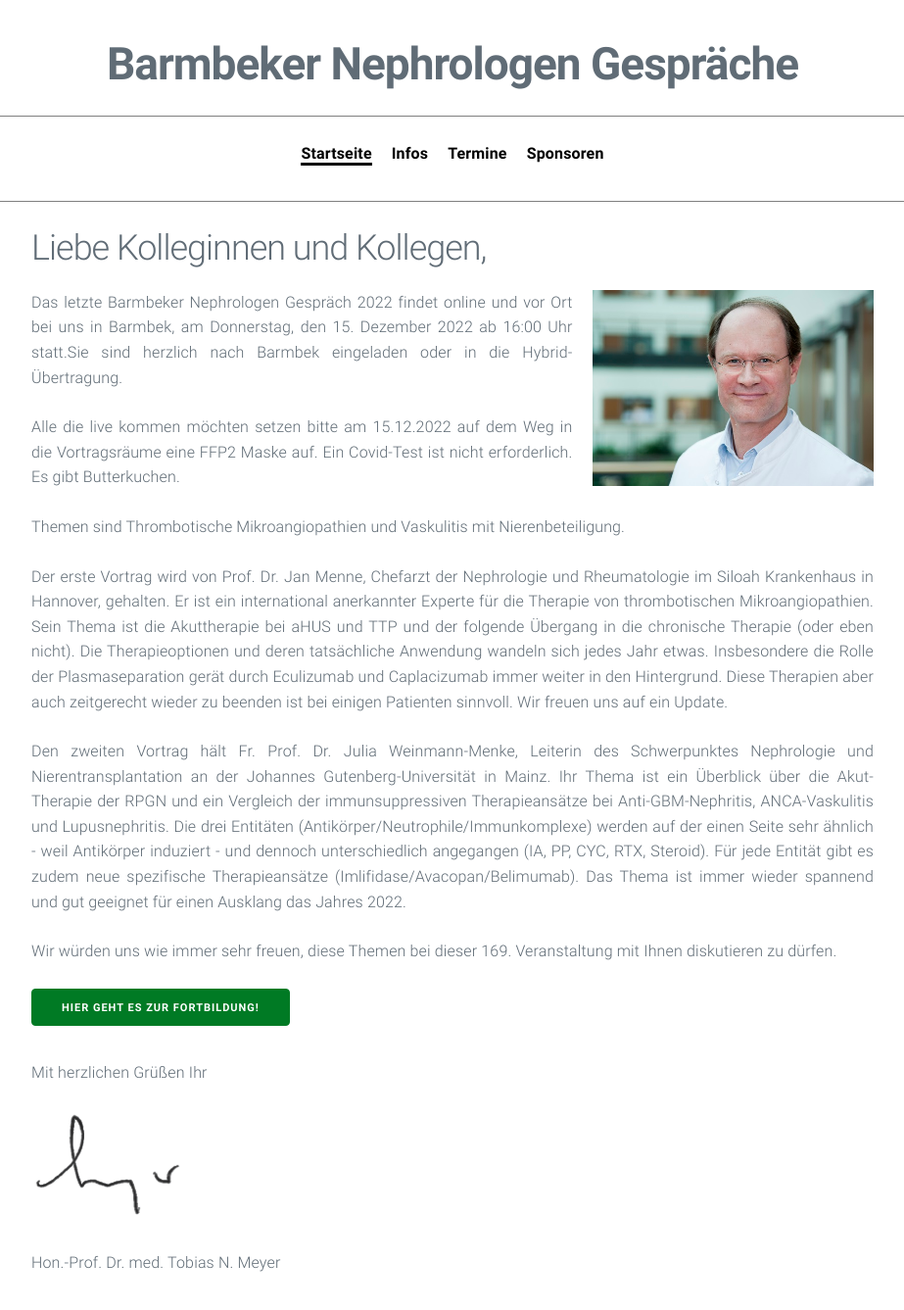
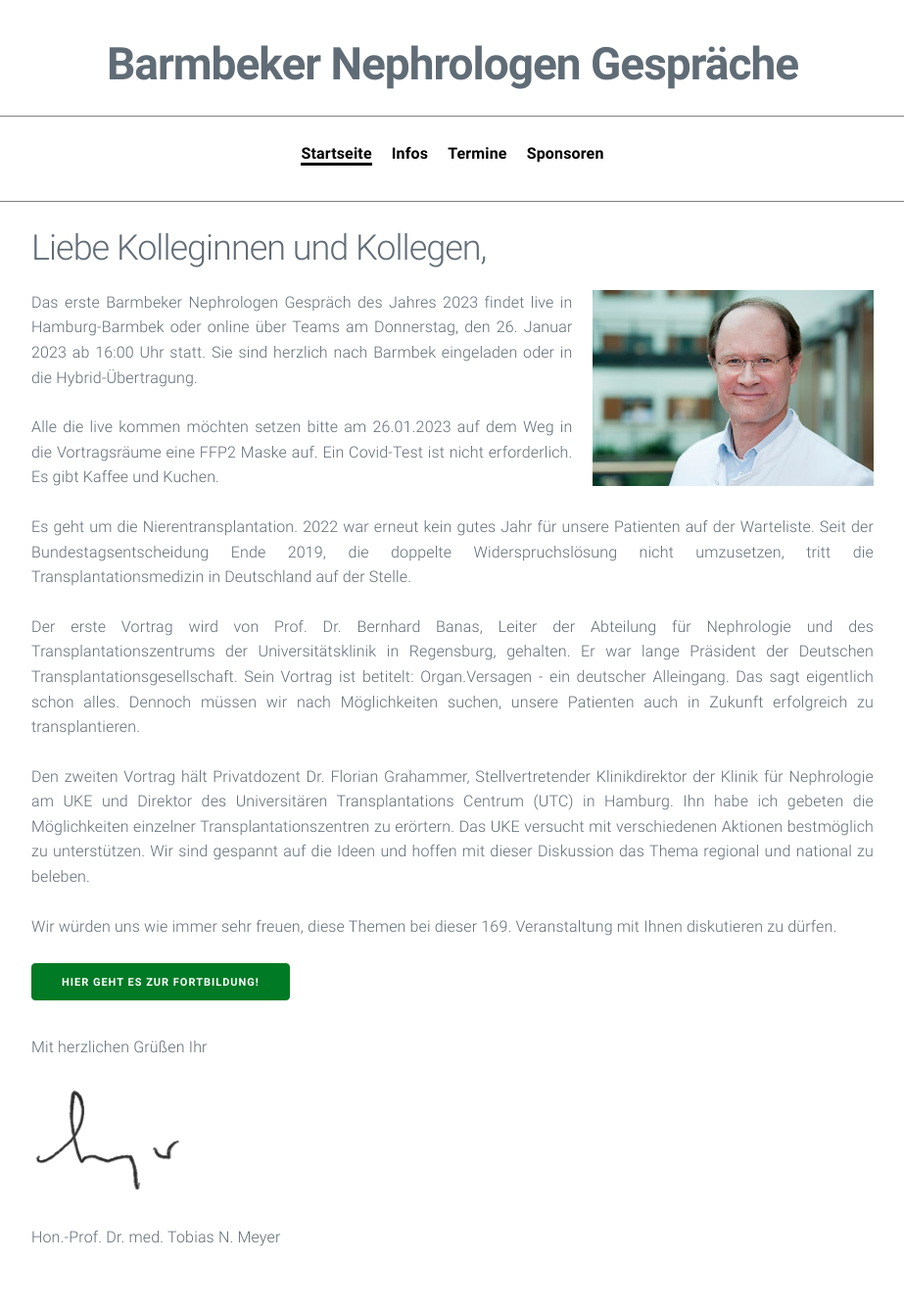
Before and after one commit to manuelpaul86/manuelpaul86.github.io, a Jekyll site: the page built from index.md, in a window 1280 px wide and 1400 px high. Shown: the top 1337 px of the window at 98% size, without its empty margins (178-1101 px from the left). Built offline with Jekyll 4.4.1, drawn with Linux system fonts in a browser that asks for light colours.

Commit message:
Update index.md

```diff
--- a/index.md
+++ b/index.md
@@ -4,19 +4,19 @@ title: Barmbeker Nephrologen Gespräche
 ---
 ## Liebe Kolleginnen und Kollegen,
 
-<img src="/assets/images/CA_Meyer.jpg" height="200rem" alt="Portraitfoto Hon. Prof. Dr. Tobias N. Meyer" style="float:right; margin-left:20px; margin-bottom:20px;">Das letzte Barmbeker Nephrologen Gespräch 2022 findet online und vor Ort bei uns in Barmbek, am Donnerstag, den 15. Dezember 2022 ab 16:00 Uhr statt.Sie sind herzlich nach Barmbek eingeladen oder in die Hybrid-Übertragung.
+<img src="/assets/images/CA_Meyer.jpg" height="200rem" alt="Portraitfoto Hon. Prof. Dr. Tobias N. Meyer" style="float:right; margin-left:20px; margin-bottom:20px;">Das erste Barmbeker Nephrologen Gespräch des Jahres 2023 findet live in Hamburg-Barmbek oder online über Teams am Donnerstag, den 26. Januar 2023 ab 16:00 Uhr statt. Sie sind herzlich nach Barmbek eingeladen oder in die Hybrid-Übertragung.
 
-Alle die live kommen möchten setzen bitte am 15.12.2022 auf dem Weg in die Vortragsräume eine FFP2 Maske auf. Ein Covid-Test ist nicht erforderlich. Es gibt Butterkuchen.
+Alle die live kommen möchten setzen bitte am 26.01.2023 auf dem Weg in die Vortragsräume eine FFP2 Maske auf. Ein Covid-Test ist nicht erforderlich. Es gibt Kaffee und Kuchen.
 
-Themen sind Thrombotische Mikroangiopathien und Vaskulitis mit Nierenbeteiligung.
+Es geht um die Nierentransplantation. 2022 war erneut kein gutes Jahr für unsere Patienten auf der Warteliste. Seit der Bundestagsentscheidung Ende 2019, die doppelte Widerspruchslösung nicht umzusetzen, tritt die Transplantationsmedizin in Deutschland auf der Stelle.
 
-Der erste Vortrag wird von Prof. Dr. Jan Menne, Chefarzt der Nephrologie und Rheumatologie im Siloah Krankenhaus in Hannover, gehalten. Er ist ein international anerkannter Experte für die Therapie von thrombotischen Mikroangiopathien. Sein Thema ist die Akuttherapie bei aHUS und TTP und der folgende Übergang in die chronische Therapie (oder eben nicht). Die Therapieoptionen und deren tatsächliche Anwendung wandeln sich jedes Jahr etwas. Insbesondere die Rolle der Plasmaseparation gerät durch Eculizumab und Caplacizumab immer weiter in den Hintergrund. Diese Therapien aber auch zeitgerecht wieder zu beenden ist bei einigen Patienten sinnvoll. Wir freuen uns auf ein Update.
+Der erste Vortrag wird von Prof. Dr. Bernhard Banas, Leiter der Abteilung für Nephrologie und des Transplantationszentrums der Universitätsklinik in Regensburg, gehalten. Er war lange Präsident der Deutschen Transplantationsgesellschaft. Sein Vortrag ist betitelt: Organ.Versagen - ein deutscher Alleingang. Das sagt eigentlich schon alles. Dennoch müssen wir nach Möglichkeiten suchen, unsere Patienten auch in Zukunft erfolgreich zu transplantieren.
 
-Den zweiten Vortrag hält Fr. Prof. Dr. Julia Weinmann-Menke, Leiterin des Schwerpunktes Nephrologie und Nierentransplantation an der Johannes Gutenberg-Universität in Mainz. Ihr Thema ist ein Überblick über die Akut-Therapie der RPGN und ein Vergleich der immunsuppressiven Therapieansätze bei Anti-GBM-Nephritis, ANCA-Vaskulitis und Lupusnephritis. Die drei Entitäten (Antikörper/Neutrophile/Immunkomplexe) werden auf der einen Seite sehr ähnlich - weil Antikörper induziert - und dennoch unterschiedlich angegangen (IA, PP, CYC, RTX, Steroid). Für jede Entität gibt es zudem neue spezifische Therapieansätze (Imlifidase/Avacopan/Belimumab). Das Thema ist immer wieder spannend und gut geeignet für einen Ausklang das Jahres 2022.
+Den zweiten Vortrag hält Privatdozent Dr. Florian Grahammer, Stellvertretender Klinikdirektor der Klinik für Nephrologie am UKE und Direktor des Universitären Transplantations Centrum (UTC) in Hamburg. Ihn habe ich gebeten die Möglichkeiten einzelner Transplantationszentren zu erörtern. Das UKE versucht mit verschiedenen Aktionen bestmöglich zu unterstützen. Wir sind gespannt auf die Ideen und hoffen mit dieser Diskussion das Thema regional und national zu beleben.
 
 Wir würden uns wie immer sehr freuen, diese Themen bei dieser 169. Veranstaltung mit Ihnen diskutieren zu dürfen.
 
-<a class="button" href="https://teams.microsoft.com/l/meetup-join/19%3ameeting_N2E0ZGI0NmEtOGVlNS00ZTFkLTk0YzEtNTkwMWE0YmFhMjIy%40thread.v2/0?context=%7b%22Tid%22%3a%22e6160a47-a12e-4ab1-be56-bddd09456693%22%2c%22Oid%22%3a%2254de3200-43af-4cbb-8fde-9d0457be7bcb%22%7d" target="_blank">Hier geht es zur Fortbildung!</a>
+<a class="button" href="https://teams.microsoft.com/l/meetup-join/19%3ameeting_YmUxOTUxMDQtOWQ3MC00MWNkLWJhZmQtODZkMGRiMmM0OGE3%40thread.v2/0?context=%7b%22Tid%22%3a%22e6160a47-a12e-4ab1-be56-bddd09456693%22%2c%22Oid%22%3a%2254de3200-43af-4cbb-8fde-9d0457be7bcb%22%7d" target="_blank">Hier geht es zur Fortbildung!</a>
 
 Mit herzlichen Grüßen Ihr
 
```
